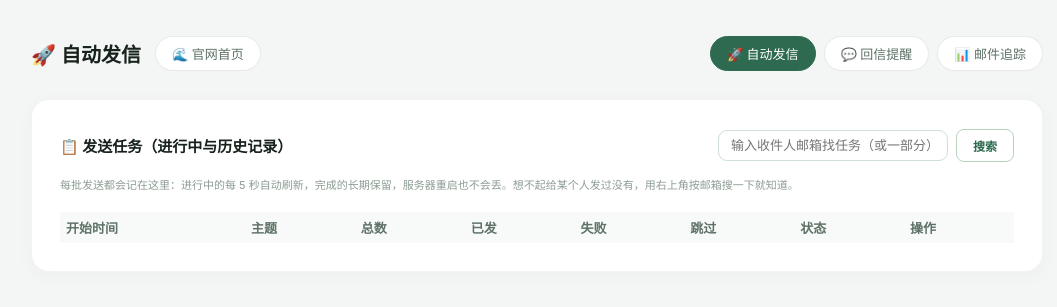
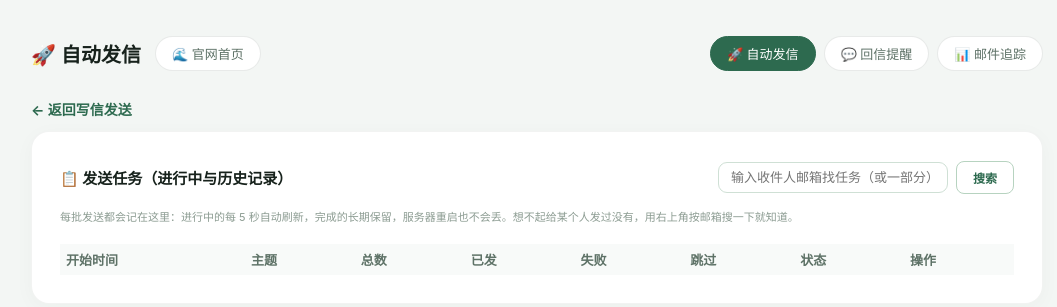
Before and after one commit to yanxinc07-lab/mail-tracker, a FastAPI app: page /progress in a window 1280 px wide. Shown: the top 307 px of the page, without its empty margins (103-1160 px from the left). Run offline with FastAPI, Linux system fonts and the light colour scheme; lists and menus that the app fills with data are empty; some libraries are stand-ins or nearby versions.

Commit message:
fix39 progress back + dashboard cols

```diff
--- a/templates/progress.html
+++ b/templates/progress.html
@@ -594,6 +594,10 @@
       </div>
     </div>
 
+    <div style="margin-bottom:12px;">
+      <a href="/outreach" style="color:#2D6A4F; font-weight:700; font-size:14px; text-decoration:none;">← 返回写信发送</a>
+    </div>
+
     <div class="card">
       <div style="display:flex; justify-content:space-between; align-items:center; gap:12px; flex-wrap:wrap; margin-bottom:10px;">
         <div class="section-title" style="margin-bottom:0;"><span>📋 发送任务（进行中与历史记录）</span></div>
```
